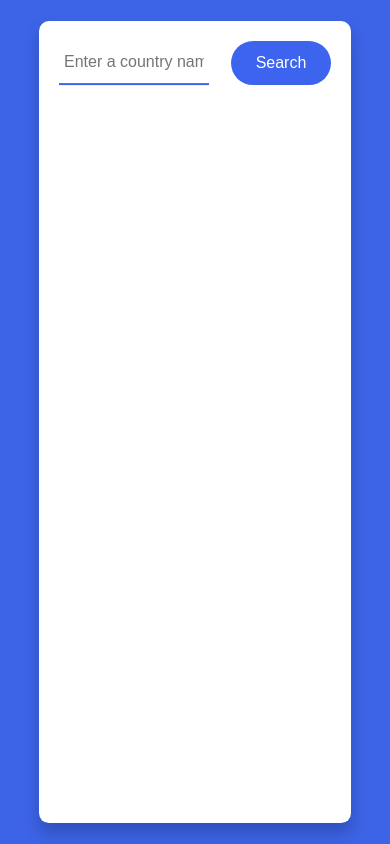
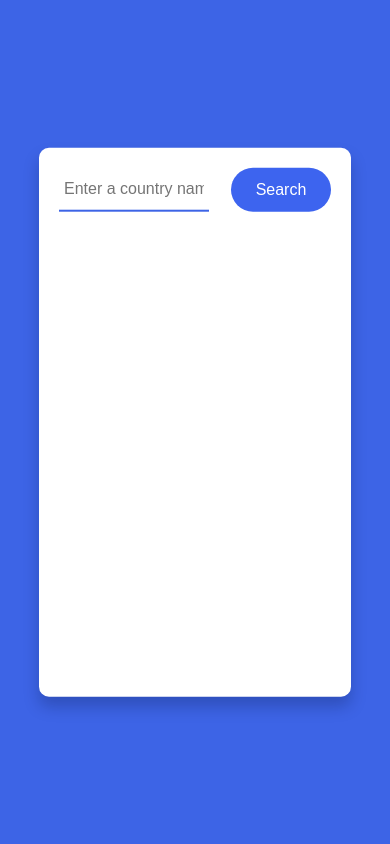
Before and after one commit to VladIttop/API-project, a plain HTML site: page index.html in a window 390 px wide. Drawn offline with Linux system fonts and the light colour scheme.

Commit message:
Update styles.css

```diff
--- a/styles.css
+++ b/styles.css
@@ -13,7 +13,6 @@ body {
     background-color: #fff;
     width: 80vw;
     padding: 40px;
-
     position: absolute;
     transform: translate(-50%, -50%);
     max-width: 650px;
@@ -25,7 +24,7 @@ body {
 
 @media screen and (max-width: 768px) {
     .container {
-        height: 95vh;
+        height: 65vh;
         padding: 20px;
         overflow-y: auto;
     }
```
